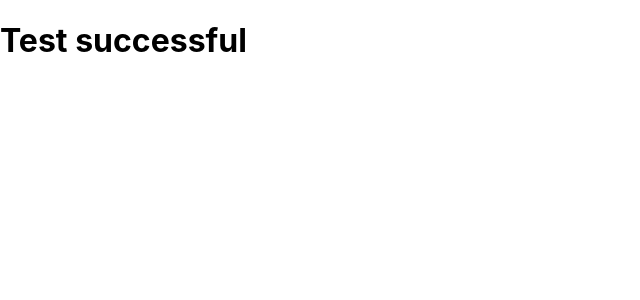
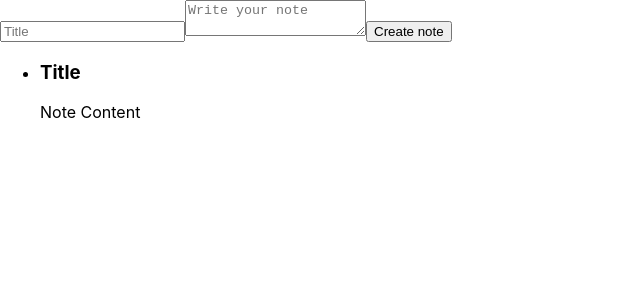
Before and after one commit to Ryan-R-C/React-Note-First-Project, a React (Create React App) app: page / in a window 1280 px wide. Shown: the top 300 px of the page, without its empty margins (0-640 px from the left). Built offline with nearby package versions, Linux system fonts and the light colour scheme.

Commit message:
Created the basic of the 2 main components

```diff
--- a/src/App.js
+++ b/src/App.js
@@ -1,7 +1,13 @@
 import React from 'react';
+import NoteList from './components/NoteList'
+import FormRegistration from './components/FormRegistration.jsx'
+
 function App() {
-  return (
-    <h1>Test successful</h1>
+  return(
+    <main>
+      <FormRegistration/>
+      <NoteList/>
+      </main>
   );
 }
 export default App;
--- /dev/null
+++ b/src/components/FormRegistration.jsx
@@ -0,0 +1,15 @@
+import React, {Component} from'react';
+
+export default class FormRegistration extends Component{
+    render(){
+        return(
+        <form>
+            <input type="text" placeholder="Title"/>
+            <textarea placeholder="Write your note"/>
+            <button>
+            Create note
+            </button>
+        </form>
+        )
+    }
+}
--- /dev/null
+++ b/src/components/NoteList.jsx
@@ -0,0 +1,24 @@
+import React, {Component} from'react';
+
+export default class NoteList extends Component{
+    render(){
+        return (
+        <ul>
+            <li>
+            <section>
+                <header>
+                <h3>
+                    Title
+                </h3>
+                </header>
+                <main>
+                <p>
+                    Note Content
+                </p>
+                </main>
+            </section>
+          </li>
+      </ul>
+        );
+    }
+}
```
